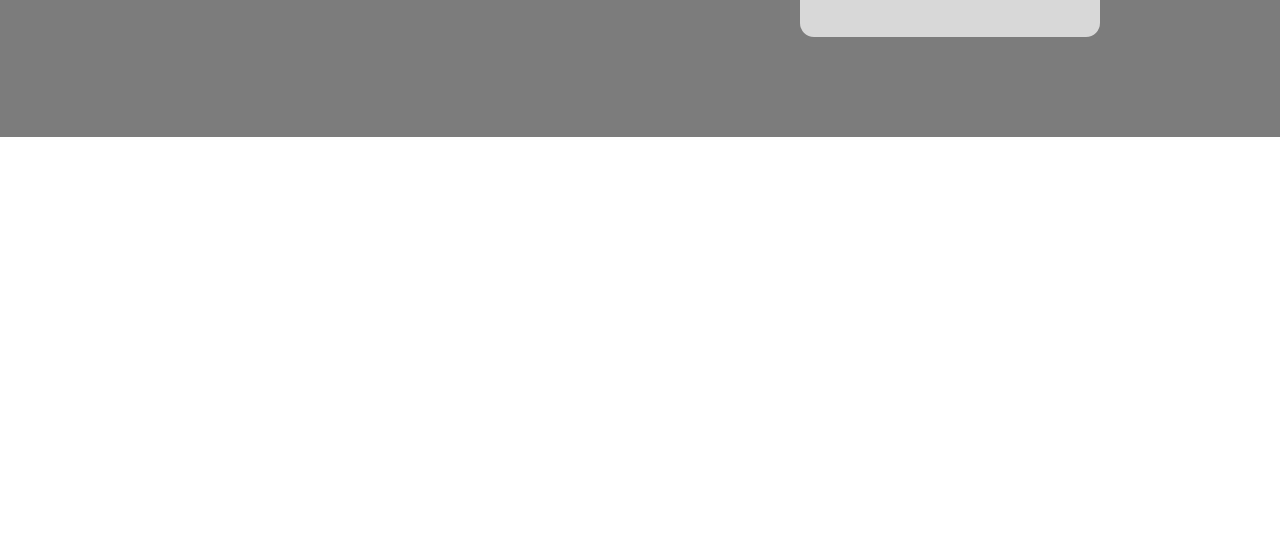
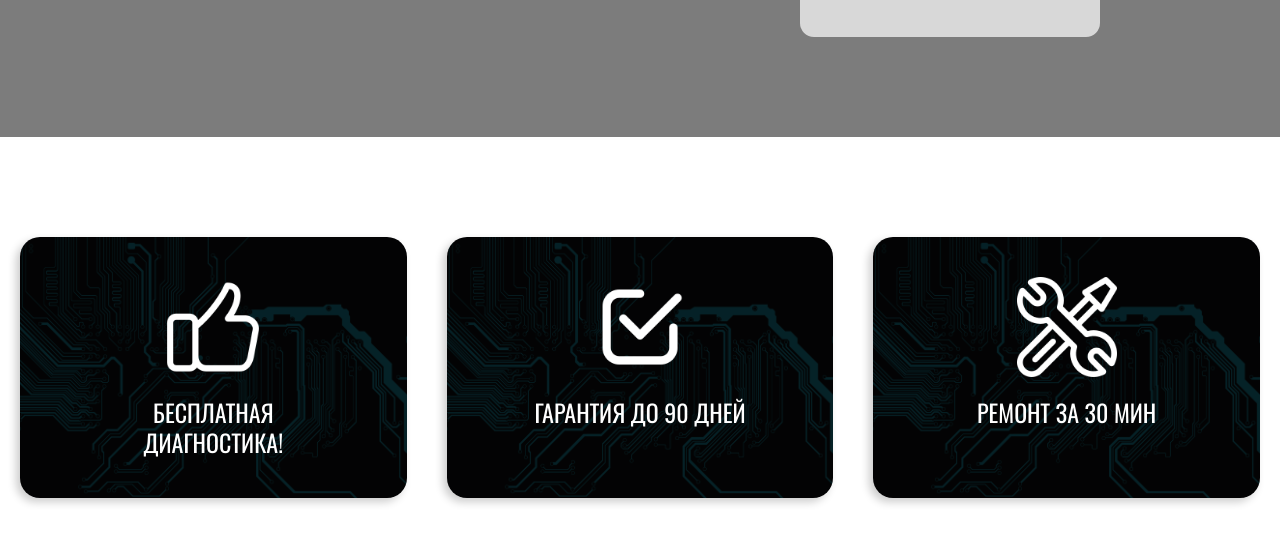
Before and after one commit to SB-BABY/REM57, a plain HTML site: page index.html in a window 1280 px wide. Shown: the part 625-1168 px from the top of the page. Before the commit the page ends 800 px from the top, so only its background shows below. Drawn offline with Linux system fonts and the light colour scheme; files whose address does not match are found by name.

Commit message:
section advantages

```diff
--- a/index.html
+++ b/index.html
@@ -67,8 +67,11 @@
 
     <!-- MAIN -->
     <main class="main">
+        <!-- hero -->
         <section class="hero">
             <div class="hero-slider">
+
+
                 <div class="hero-slide active-hero-slide" style="background-image: url('./image/HERO/1-bg.png');"></div>
                 <div class="hero-slide" style="background-image: url('./image/HERO/2-bg.jpg');"></div>
                 <div class="hero-slide" style="background-image: url('./image/HERO/3-bg.jpg');"></div>
@@ -100,8 +103,7 @@
                             pattern="[7-8]{1}[0-9]{10}" required>
 
                         <div class="hero__form-check">
-                            <input type="checkbox" name="intensive-courses" id="courses" required
-                                >
+                            <input type="checkbox" name="intensive-courses" id="courses" required>
                             <label for="courses">Я согласен с политикой обработки персональных данных</label>
                         </div>
 
@@ -112,6 +114,37 @@
                 </form>
             </div>
         </section>
+        <!-- hero -->
+
+        <!-- advantages -->
+        <section class="advantages">
+            <div class="container advantages__container">
+                <ul class="advantages__list">
+                    <li class="advantages__item advantages__item-one">
+                        <img src="./image/ICON/like.png" alt="Бесплатная диагностика" class="advantages__item-img">
+                        <p class="advantages__item-title">
+                            Бесплатная диагностика!
+                        </p>
+                    </li>
+
+                    <li class="advantages__item advantages__item-two">
+                        <img src="./image/ICON/checked.png" alt="Бесплатная диагностика" class="advantages__item-img">
+                        <p class="advantages__item-title">
+                            Гарантия до 90 дней
+                        </p>
+                    </li>
+
+                    <li class="advantages__item advantages__item-three">
+                        <img src="./image/ICON/support.png" alt="Бесплатная диагностика" class="advantages__item-img">
+                        <p class="advantages__item-title">
+                            Ремонт за 30 мин
+                        </p>
+                    </li>
+                </ul>
+            </div>
+        </section>
+        <!-- advantages -->
+
     </main>
     <!-- MAIN -->
 
--- a/scss/base/_vars.scss
+++ b/scss/base/_vars.scss
@@ -15,7 +15,7 @@
 	--border: 1px solid var(--color-accent);
 	--border-radius: 14px;
 	--border-radius-small: 7px;
-	--border-radius-large: 45px;
+	--border-radius-large: 20px;
 	// переменные для цвета
 	--shadow: 0 5px 0 0 var(--color-black);
 	// переменные для семейства шрифтов
--- /dev/null
+++ b/scss/block/_advantages.scss
@@ -0,0 +1,50 @@
+.advantages{
+    margin-top: 100px;
+    padding-bottom: 100px;
+}
+
+.advantages__container{
+
+}
+
+.advantages__list{
+    display: grid;
+    grid-template-columns: repeat(3, 1fr);
+    column-gap: 40px;
+    @include mobile{
+        grid-template-columns: 1fr;
+        row-gap: 40px;
+    }
+}
+
+.advantages__item{
+    padding: 40px;
+    background-color: var(--color-dark-alt);
+    border-radius: var(--border-radius-large);
+    text-align: center;
+    display: flex;
+    flex-direction: column;
+    align-items: center;
+    row-gap: 20px;
+    @include shadow;
+
+    &-img{
+        max-width: 100px;
+        height: auto;
+        display: inline-block;
+    }
+
+    &-title{
+        font-size: 24px;
+        color: var(--color-light);
+        max-width: 220px;
+        text-transform: uppercase;
+    }
+
+    &-one, &-two, &-three{
+        background-image: url('./../image/HERO/1-bg.png'), linear-gradient(rgba(0, 0, 0, 0.010), rgba(0, 0, 0, 0.010));
+        background-repeat: no-repeat;
+        background-size: cover;
+        background-blend-mode: multiply;
+    }
+}
--- a/scss/main.scss
+++ b/scss/main.scss
@@ -15,3 +15,4 @@
 @import "./block/header";
 @import "./block/mobile-overlay";
 @import "./block/hero";
+@import "./block/advantages";
```
Also changed, not shown: css/main.css, image/ICON/checked.png (added), image/ICON/like.png (added), image/ICON/support.png (added).
